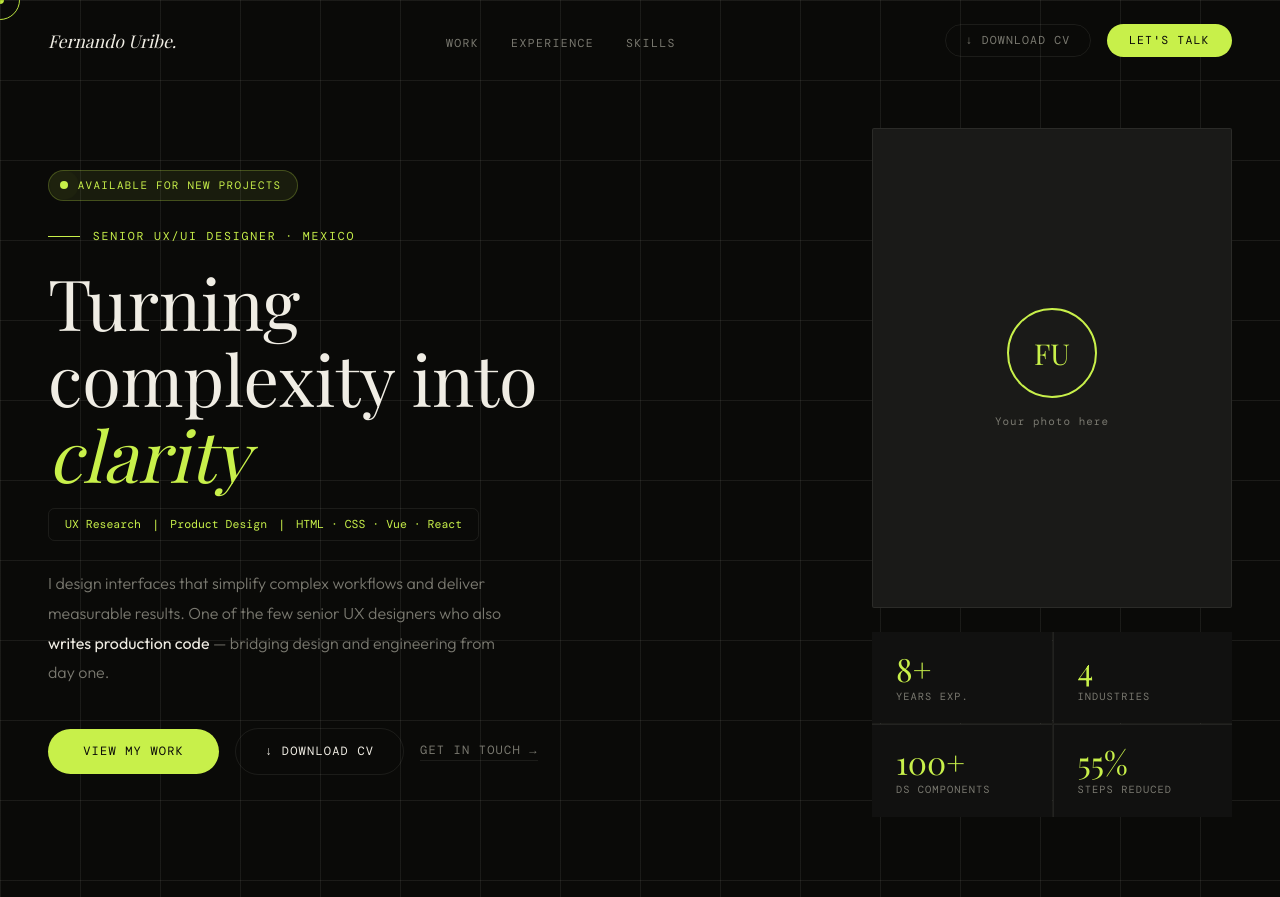
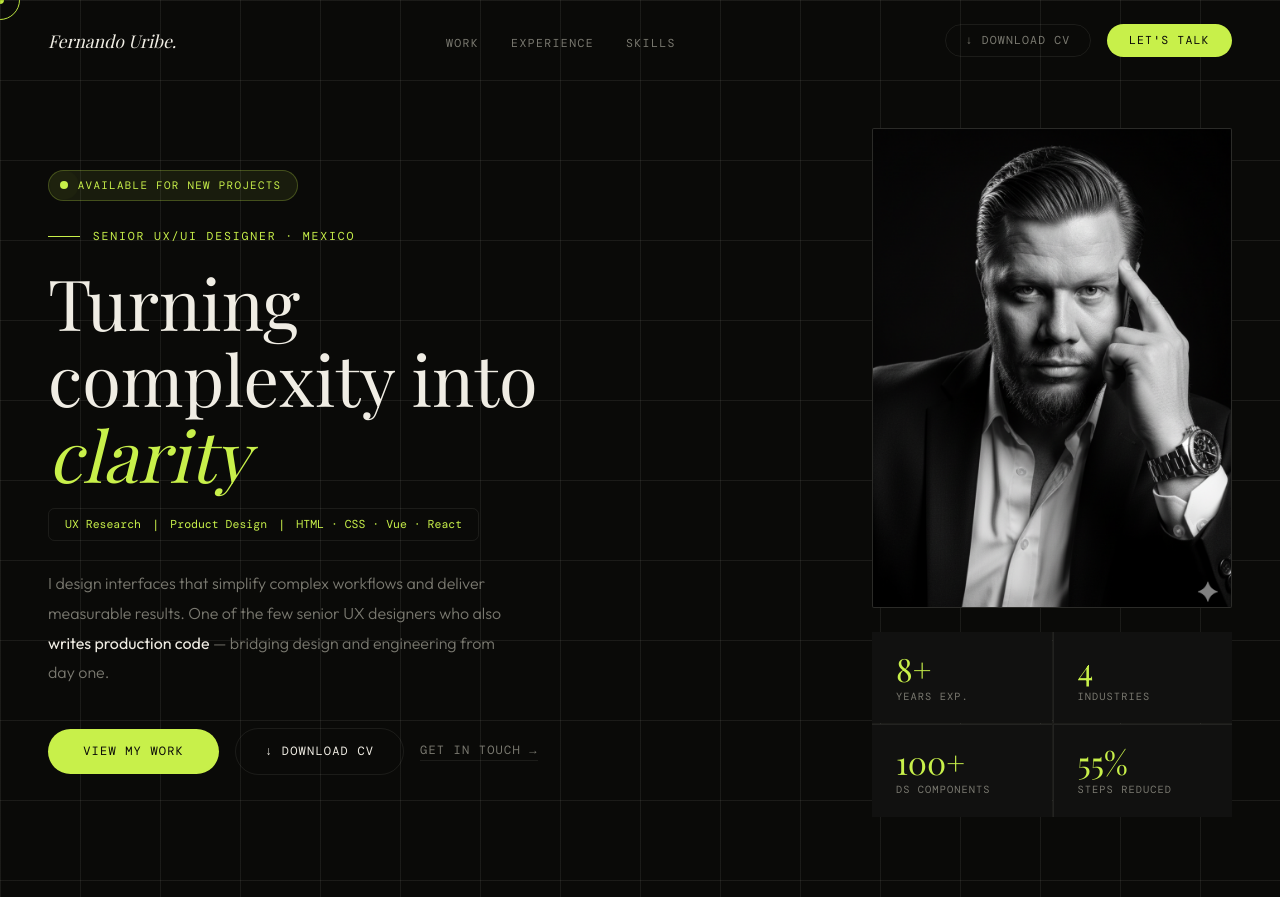
Before and after one commit to fernando-webido/fernando-webido.github.io, a plain HTML site: page index.html in a window 1280 px wide. Shown: the top 897 px of the page. Drawn offline with nearby package versions, Linux system fonts and the light colour scheme; a web font is replaced by a local one.

Commit message:
add profie image image

```diff
--- a/index.html
+++ b/index.html
@@ -336,8 +336,7 @@
   </div>
   <div class="hero-right">
     <div class="hero-photo reveal d2">
-      <div class="avatar-circle">FU</div>
-      <span class="photo-hint">Your photo here</span>
+      <span class="photo-hint"><img src="https://github.com/fernando-webido/fernando-webido.github.io/blob/main/profile.png?raw=true" alt="Fernando Uribe" width="100%" height="100%"></span>
     </div>
     <div class="hero-stats reveal d3">
       <div class="stat"><div class="stat-n">8+</div><div class="stat-l">Years exp.</div></div>
```
Also changed, not shown: profile.png (added).
